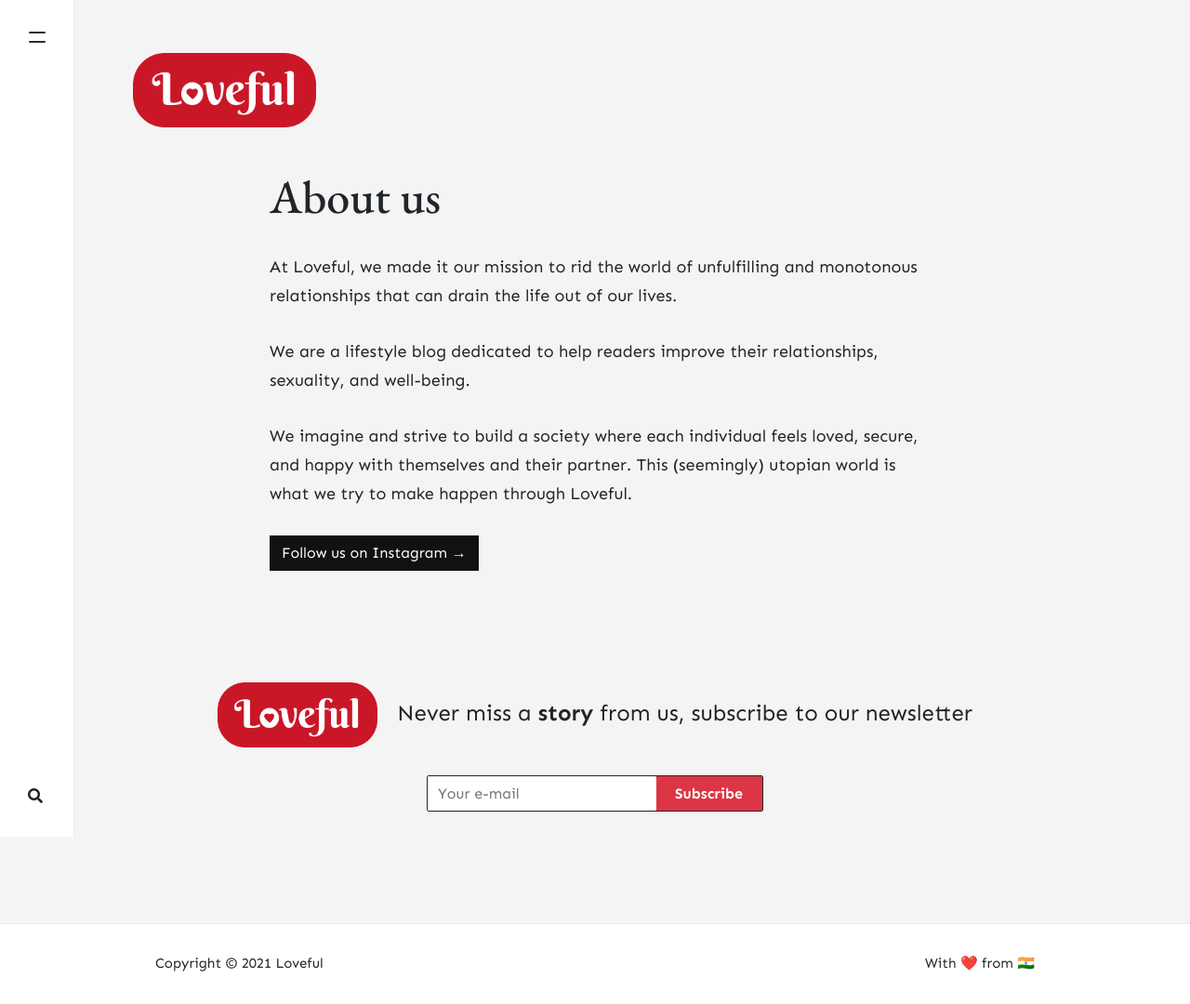
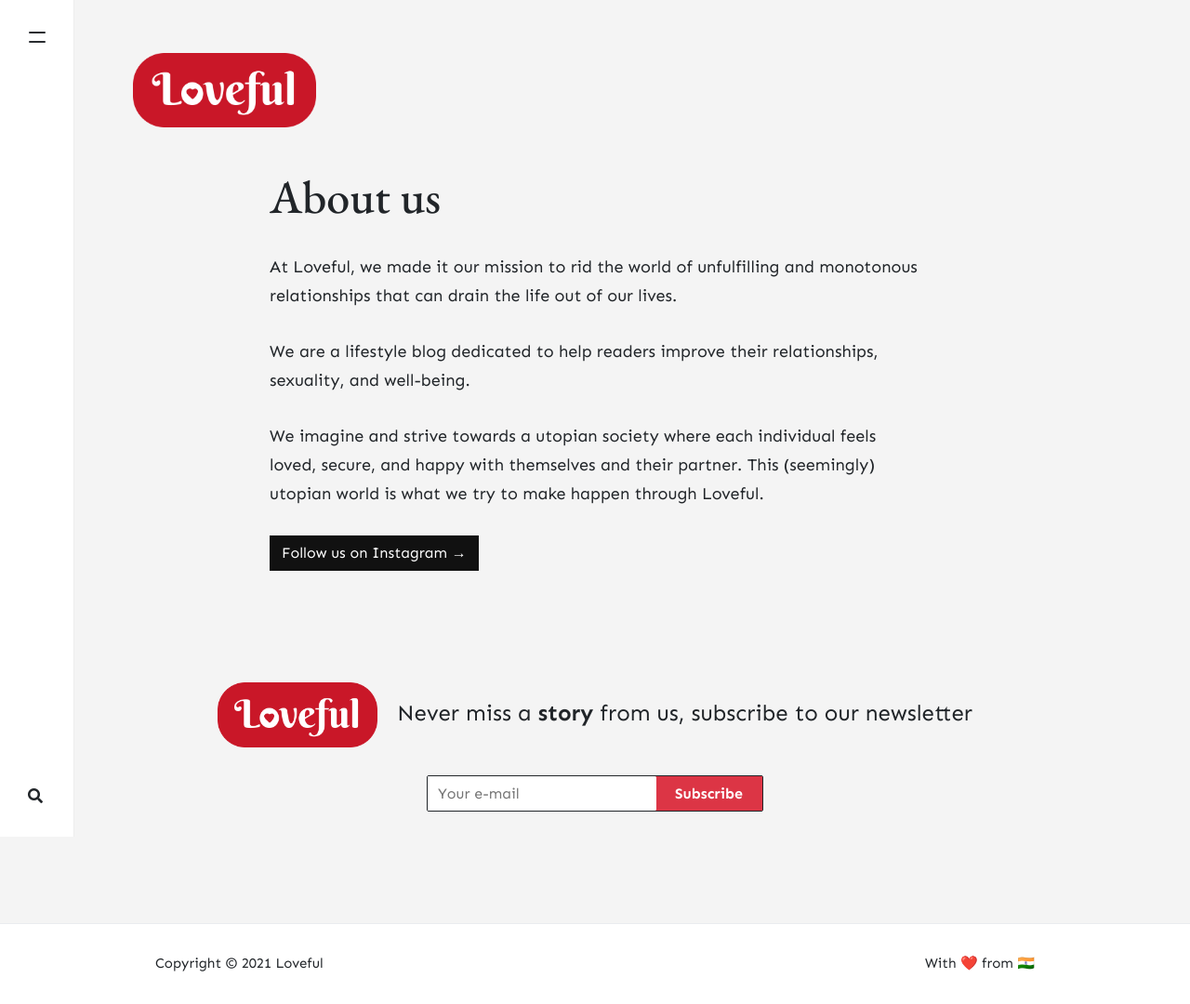
Before and after one commit to stackbit-projects/happy-zebra-28bc2, a Jekyll site: the page built from _pages/about.md, in a window 1280 px wide. Shown: the whole page at 93% size. Built offline with Jekyll 4.4.1, drawn with Linux system fonts in a browser that asks for light colours; nearby versions of some CDN libraries; comment, search, counter and statistics services are not loaded.

Commit message:
about.md: changed

```diff
--- a/_pages/about.md
+++ b/_pages/about.md
@@ -11,6 +11,6 @@ At Loveful, we made it our mission to rid the world of unfulfilling and monotono
 
 We are a lifestyle blog dedicated to help readers improve their relationships, sexuality, and well-being.
 
-We imagine and strive to build a society where each individual feels loved, secure, and happy with themselves and their partner. This (seemingly) utopian world is what we try to make happen through Loveful.
+We imagine and strive towards a utopian society where each individual feels loved, secure, and happy with themselves and their partner. This (seemingly) utopian world is what we try to make happen through Loveful.
 
 <a target="_blank" href="https://instagram.com/loveful.in" class="btn btn-dark"> Follow us on Instagram &rarr;</a>
```
